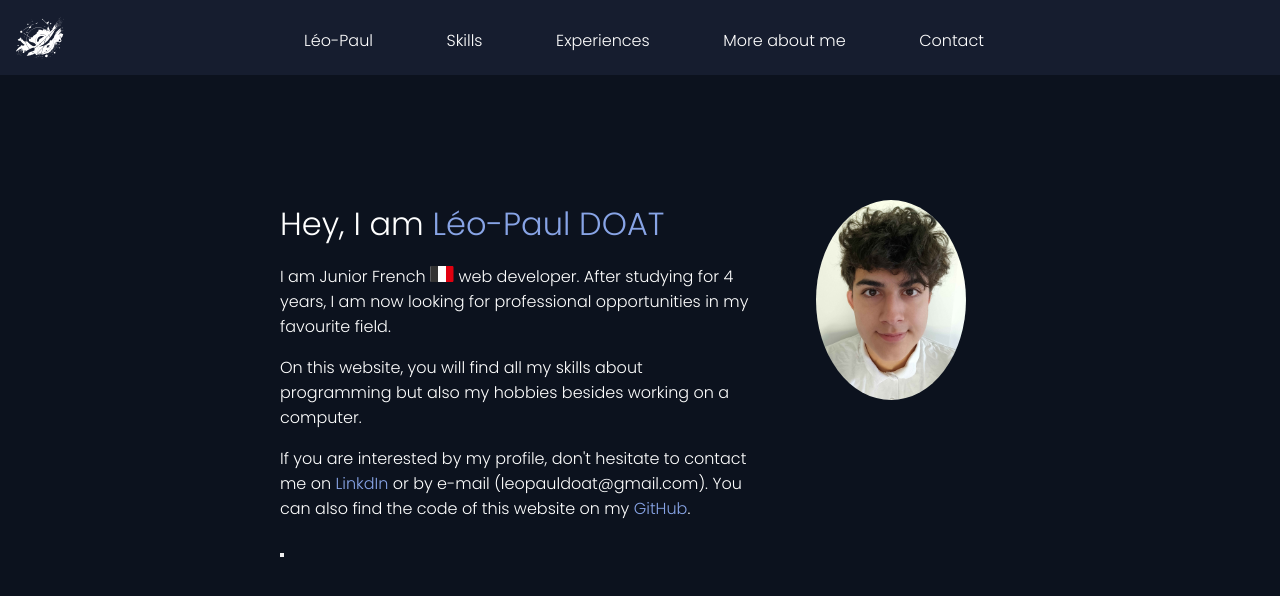
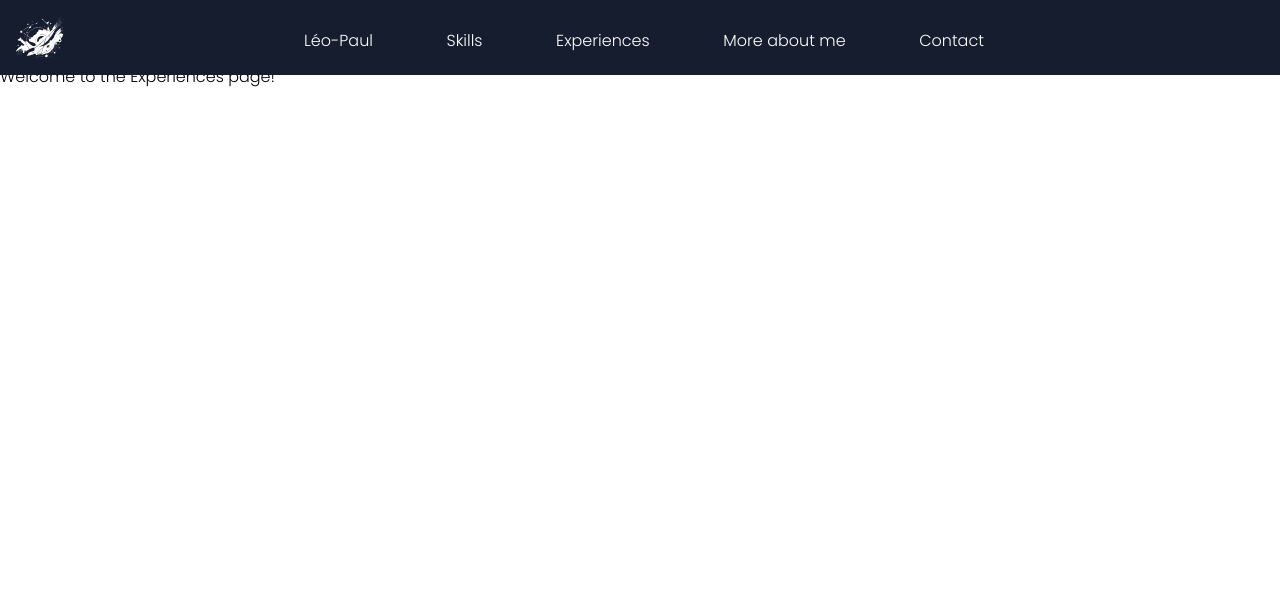
Before and after one commit to leopdoat/Leopdoat, a React (Vite) app: page /Leopdoat/experiences in a window 1280 px wide. Shown: the top 596 px of the page. Built offline with nearby package versions, Linux system fonts and the light colour scheme.

Commit message:
[FIX] - Images

```diff
--- a/package.json
+++ b/package.json
@@ -6,7 +6,7 @@
   "type": "module",
   "scripts": {
     "predeploy": "npm run build",
-    "deploy": "gh-pages -d dist",
+    "deploy": "gh-pages -d dist/",
     "dev": "vite",
     "build": "tsc -b && vite build",
     "lint": "eslint .",
@@ -14,7 +14,8 @@
   },
   "dependencies": {
     "react": "^18.3.1",
-    "react-dom": "^18.3.1"
+    "react-dom": "^18.3.1",
+    "react-router-dom": "^6.27.0"
   },
   "devDependencies": {
     "@eslint/js": "^9.13.0",
--- a/src/App.css
+++ b/src/App.css
@@ -79,6 +79,11 @@ a {
   color: #88A4E6;
 }
 
+.Linked:hover {
+  /* on hover, Change color */
+  color: #ffbd59;
+}
+
 .LinkedInLogo {
   width: 1.5rem;
   height: 1rem;
--- a/src/App.tsx
+++ b/src/App.tsx
@@ -10,12 +10,12 @@ function App() {
           <div className="Container">
             <ul className="Items">
               <li className="Element" id="un">
-                <img className="ProfilePic"  src="./images/Photo gros plan.jpg" />
+                <img className="ProfilePic"  src="./public/images/Photo gros plan.jpg" />
               </li>
               <li className="Element" id="deux">
                 <h1> Hey, I am <span style={{"color": "#88A4E6"}}>Léo-Paul DOAT</span></h1>
                 <p>
-                  I am Junior French<span> <img className="FranceLogo" src="/svg/france.svg"/></span> web developer.
+                  I am Junior French<span> <img className="FranceLogo" src="./svg/france.svg"/></span> web developer.
                   After studying for 4 years, I am now looking for professional opportunities in my favourite field.
                 </p>
                 <p>
--- a/src/components/Nav.tsx
+++ b/src/components/Nav.tsx
@@ -13,30 +13,30 @@ function Nav() {
             <Logo />
             <ul className="NavbarLinks">
                 <li className="NavbarItem">
-                    <a href="/" className="NavbarLink">
+                    <a href="/Leopdoat/" className="NavbarLink">
                         Léo-Paul
                     </a>
                 </li>
                 <li className="NavbarItem">
-                    <a href="/skills" className="NavbarLink">
+                    <a href="/Leopdoat/skills" className="NavbarLink">
                         Skills
                     </a>
                 </li>
 
                 <li className="NavbarItem">
-                    <a href="/experiences" className="NavbarLink">
+                    <a href="/Leopdoat/experiences" className="NavbarLink">
                         Experiences
                     </a>
                 </li>
 
                 <li className="NavbarItem">
-                    <a href="/more-about-me" className="NavbarLink">
+                    <a href="/Leopdoat/more-about-me" className="NavbarLink">
                         More about me
                     </a>
                 </li>
 
                 <li className="NavbarItem">
-                    <a href="/contact" className="NavbarLink">
+                    <a href="/Leopdoat/contact" className="NavbarLink">
                         Contact
                     </a>
                 </li>
--- a/src/main.tsx
+++ b/src/main.tsx
@@ -1,10 +1,23 @@
 import { StrictMode } from 'react'
 import { createRoot } from 'react-dom/client'
+import { BrowserRouter as Router, Route, Routes } from 'react-router-dom'
 import App from './App.tsx'
 import './index.css'
 
-createRoot(document.getElementById('root')!).render(
+import Experiences from './pages/Experiences.tsx'
+
+
+const rootElement = document.getElementById('root')!
+createRoot(rootElement).render(
   <StrictMode>
-    <App />
+    <Router>
+      <Routes>
+        <Route path="/" element={<App />} />
+        <Route path="/Leopdoat/" element={<App />} />
+        <Route path="/Leopdoat/experiences" element={<Experiences />} />
+        <Route path='*' element={<App />} />
+        {/* <Route path="/contact" element={<Contact />} /> */}
+      </Routes>
+    </Router>
   </StrictMode>,
 )
--- a/src/pages/Experiences.css
+++ b/src/pages/Experiences.css
@@ -0,0 +1,20 @@
+*{
+    box-sizing: border-box;
+    margin: 0;
+    padding: 0;
+    outline: none;
+}
+
+ul {
+    list-style: none;
+    padding: 0;
+    margin: 0;
+}
+
+h1, p {
+    margin-bottom: 1rem;
+}
+
+a {
+    text-decoration: none;
+}
--- a/src/pages/Experiences.tsx
+++ b/src/pages/Experiences.tsx
@@ -0,0 +1,15 @@
+import React from 'react';
+import './Experiences.css';
+import Nav from '../components/Nav';
+
+const Experiences: React.FC = () => {
+    return (
+        <div>
+            <Nav />
+            <h1>Experiences</h1>
+            <p>Welcome to the Experiences page!</p>
+        </div>
+    );
+};
+
+export default Experiences;
```
Also changed, not shown: 1 other file (tests, documents, lock files or other folders).
